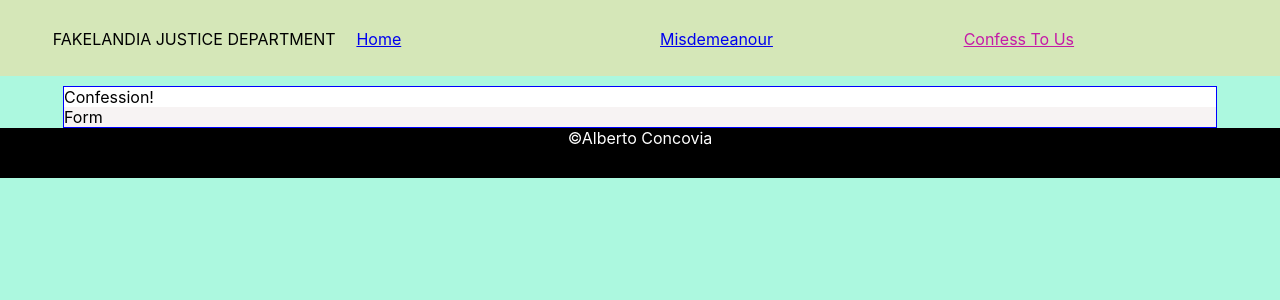
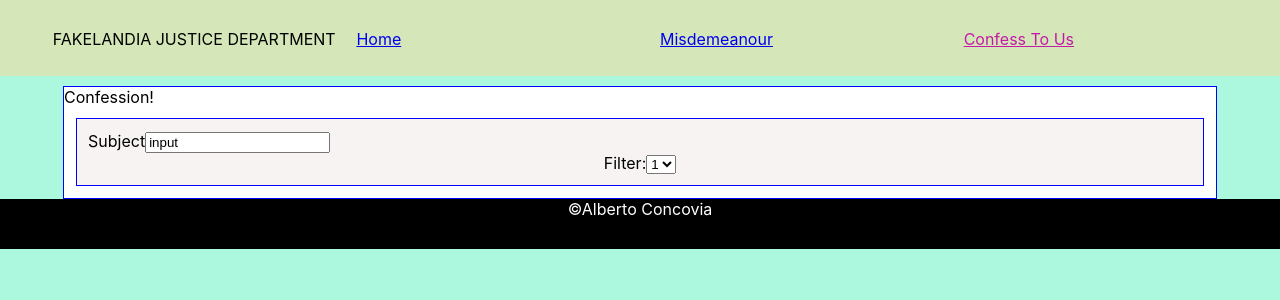
Before and after one commit to AlbertoConcovia/router-justice-for-fakelandia, a React (Create React App) app: page /Confession in a window 1280 px wide. Shown: the top 300 px of the page. Built offline with nearby package versions, Linux system fonts and the light colour scheme.

Commit message:
Activity 3 - Form.js - Input and Dropdown added

```diff
--- a/src/App.css
+++ b/src/App.css
@@ -48,6 +48,9 @@ main {
 
 .form-container {
   background-color: rgb(247, 243, 243);
+  border: solid 1px blue;
+  padding: 1%;
+  margin: 1%;
 }
 
 .misdemeanour-container {
@@ -89,7 +92,7 @@ main {
   border: 1px solid #666;
 }
 
-.select-option {
+.dropdown {
   max-width: 90%;
   margin: auto;
   text-align: center;
--- a/src/components/SelectOption.js
+++ b/src/components/Dropdown.js
@@ -1,5 +1,5 @@
-const SelectOption = () => (
-  <div className="select-option">
+const Dropdown = () => (
+  <div className="dropdown">
     <label htmlFor="selectMisdemeanour">Filter:</label>
     <select name="selectMisdemeanour" id="selectMisdemeanour">
       <option value="1">1</option>
@@ -8,4 +8,4 @@ const SelectOption = () => (
   </div>
 );
 
-export default SelectOption;
+export default Dropdown;
--- a/src/components/MisdemeanourContainer.js
+++ b/src/components/MisdemeanourContainer.js
@@ -1,9 +1,9 @@
+import Dropdown from "./Dropdown";
 import GridContainer from "./GridContainer";
-import SelectOption from "./SelectOption";
 
 const MisdemeanourContainer = () => (
     <div className="misdemeanour-container">
-      <SelectOption/>
+      <Dropdown/>
       <GridContainer/>
     </div>
 );
--- /dev/null
+++ b/src/components/TextInput.js
@@ -0,0 +1,17 @@
+
+const TextInput = ({ labelText, labelId,  inputValue}) => {
+
+
+  return (
+    <div>
+      <label htmlFor={labelId}>{labelText}</label>
+      <input
+        id={labelId}
+        type="text"
+        value={inputValue}
+      />
+    </div>
+  );
+};
+
+export default TextInput;
--- a/src/components/form/Form.js
+++ b/src/components/form/Form.js
@@ -1,7 +1,32 @@
+import Dropdown from "../Dropdown";
+import TextInput from "../TextInput";
 
-const Form = () =>
-<div className="form-container">
-    Form
-</div>;
+const Form = () => {
+  const handleSubmit = (event) => {
+    // onSubmitForm( numberofbeings, whatIs2plus2, reasonForSparing );
+    event.preventDefault();
+  };
+
+  return (
+    <div className="form-container">
+      <form onSubmit={handleSubmit}>
+        <TextInput
+          labelText="Subject"
+          labelId="subject"
+          inputValue="input"
+        />
+
+        <Dropdown />
+{/*
+        <ReasonForSparing
+          reasonForSparing={reasonForSparing}
+          onChangeReasonForSparing={(e) => setReasonForSparing(e.target.value)}
+        /> */}
+
+        {/* <SubmitForm /> */}
+      </form>
+    </div>
+  );
+};
 
 export default Form;
--- a/src/components/generateMisdemeanours.js
+++ b/src/components/generateMisdemeanours.js
@@ -15,7 +15,7 @@ const sleep = async (milliseconds) => {
 
 export default async function generateMisdemeanours(number){
 
-    await sleep(1500);
+    await sleep(500);
 
     let amount = number ?? 50;
 
```
